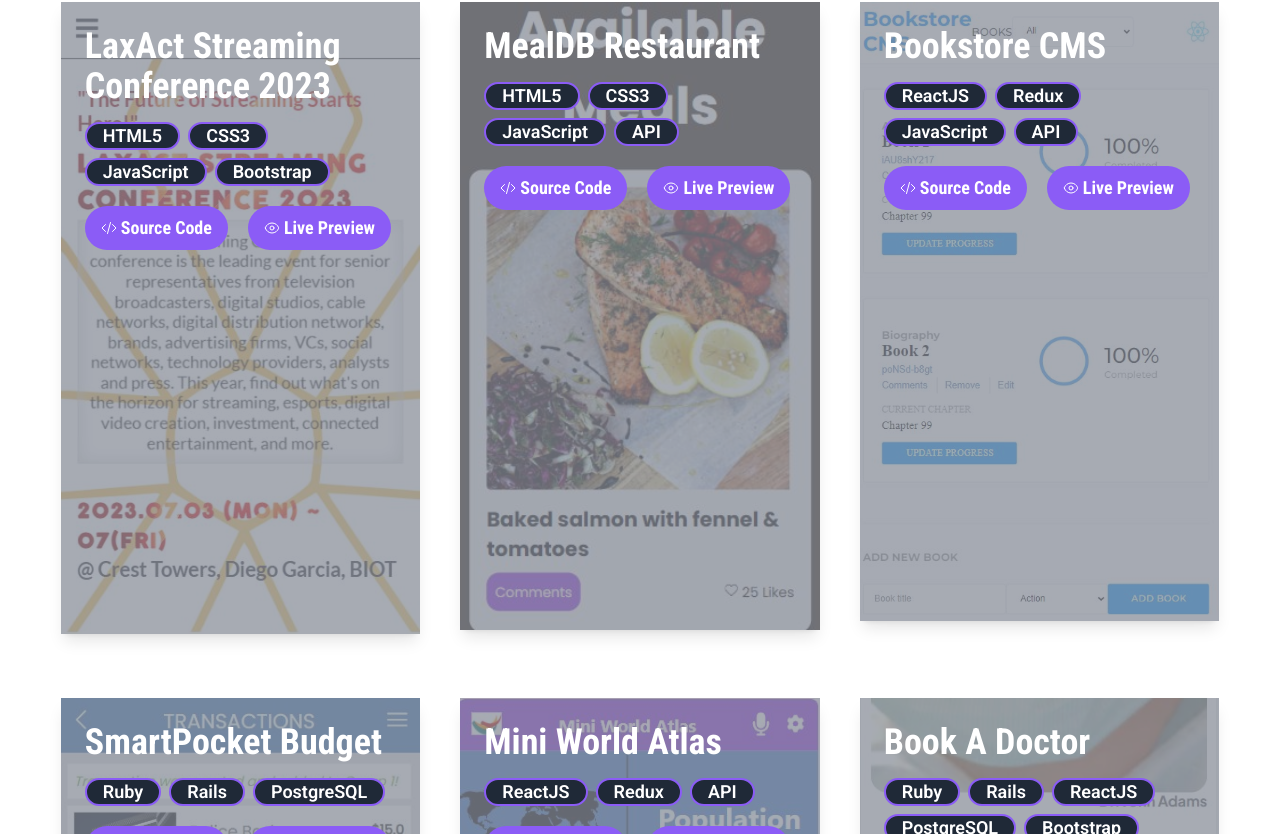
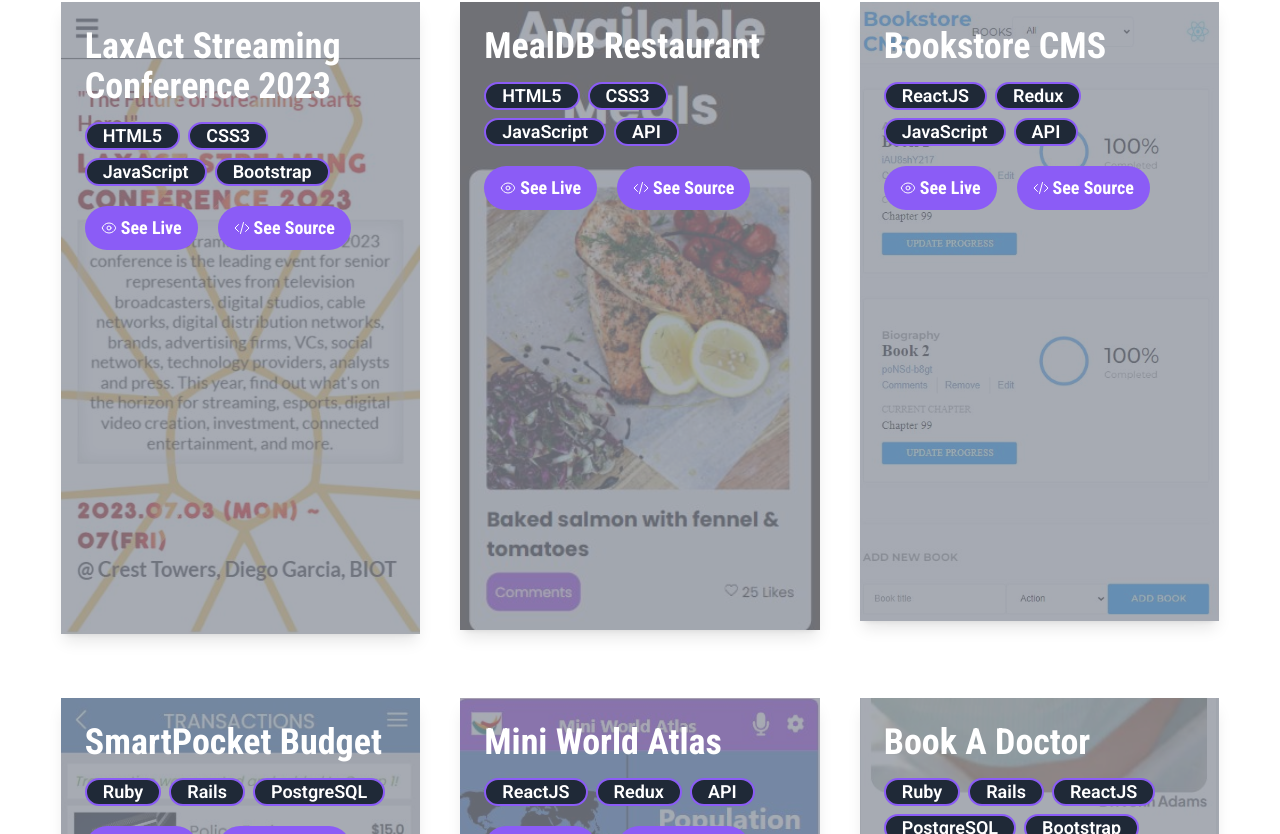
Before and after one commit to katarighe/my-portfolio-website, a React (Vite) app: page /portfolio in a window 1280 px wide. Shown: the part 1026-1860 px from the top of the page. Built offline with nearby package versions, Linux system fonts and the light colour scheme.

Commit message:
Update and realign the portfolio

```diff
--- a/src/pages/Home.jsx
+++ b/src/pages/Home.jsx
@@ -257,22 +257,22 @@ function Home() {
                         ))}
                         <div className="mt-4 flex justify-start gap-5 self-end text-sm ">
                           <a
+                            href={item.live}
+                            rel="noreferrer"
+                            target="_blank"
+                            className="font-bold flex gap-1 font-robotoCondensed hover:scale-110 transition-transform duration-300 text-lg bg-violet-500 hover:bg-violet-900 text-white py-2 px-4 rounded-full"
+                          >
+                            <EyeIcon className="w-4" />
+                            See Live
+                          </a>
+                          <a
                             href={item.source}
                             rel="noreferrer"
                             target="_blank"
                             className="font-bold flex gap-1 font-robotoCondensed hover:scale-110 transition-transform duration-300 text-lg bg-violet-500 hover:bg-violet-900 text-white py-2 px-4 rounded-full"
                           >
                             <CodeBracketIcon className="w-4" />
-                            Source Code
-                          </a>
-                          <a
-                            href={item.live}
-                            rel="noreferrer"
-                            target="_blank"
-                            className="font-bold flex gap-1 font-robotoCondensed hover:scale-110 transition-transform duration-300 text-lg bg-violet-500 hover:bg-violet-900 text-white py-2 px-4 rounded-full"
-                          >
-                            <EyeIcon className="w-4" />
-                            Live Preview
+                            See Source
                           </a>
                         </div>
                       </div>
@@ -324,22 +324,22 @@ function Home() {
                     </div>
                     <div className="mt-4 flex justify-start gap-5 text-sm">
                       <a
+                        href={selectedProject.live}
+                        rel="noreferrer"
+                        target="_blank"
+                        className="font-bold flex gap-1 dark:text-white dark:hover:text-black font-robotoCondensed hover:scale-110 transition-transform duration-300 text-lg bg-violet-500 hover:bg-violet-900 text-white py-2 px-4 rounded-full"
+                      >
+                        <EyeIcon className="w-4" />
+                        See Live
+                      </a>
+                      <a
                         href={selectedProject.source}
                         rel="noreferrer"
                         target="_blank"
                         className="font-bold flex gap-1 font-robotoCondensed hover:scale-110 transition-transform duration-300 text-xl bg-violet-500 hover:bg-violet-900 text-white py-2 px-4 rounded-full"
                       >
                         <CodeBracketIcon className="w-4" />
-                        Source Code
-                      </a>
-                      <a
-                        href={selectedProject.live}
-                        rel="noreferrer"
-                        target="_blank"
-                        className="font-bold flex gap-1 dark:text-white dark:hover:text-black font-robotoCondensed hover:scale-110 transition-transform duration-300 text-lg bg-violet-500 hover:bg-violet-900 text-white py-2 px-4 rounded-full"
-                      >
-                        <EyeIcon className="w-4" />
-                        Live Preview
+                        See Source
                       </a>
                     </div>
                     <div className="flex justify-between mt-6 relative top-0">
--- a/src/pages/Portfolio.jsx
+++ b/src/pages/Portfolio.jsx
@@ -15,7 +15,7 @@ import bookstore from "../assets/screenshots/bookstore.jpg";
 import smartpocket from "../assets/screenshots/smartpocket-budget.jpg";
 import worldatlas from "../assets/screenshots/mini-world-atlas.jpg";
 import bookadoctor from "../assets/screenshots/book-a-doctor.jpg";
-import '../assets/styles/animations.css';
+import "../assets/styles/animations.css";
 
 function MyProjects() {
   const [projects] = useState([
@@ -79,7 +79,7 @@ function MyProjects() {
       title: "LaxAct Streaming Conference 2023",
       image: laxact,
       details:
-        "A website that announced for the TV streaming conference organized by laxACT Ltd, which as held on July 2023 at Crest Towers, Diego Garcia, BIOT.",
+        "A website that announced for the TV streaming conference organized by laxACT Ltd, which as held on July 2023 at Crest Towers, Diego Garcia, BIOT. The website is designed to provide attendees with essential details about the summit, including schedules, speakers, venue information, registration, and more.",
       releaseDate: "1 July 2023",
       techStack: "HTML5, CSS3, JavaScript, Bootstrap",
       live: "https://katarighe.github.io/microverse-capstone-project-1/",
@@ -160,9 +160,18 @@ function MyProjects() {
         <div className="container py-10 md:py-15">
           <div className="grid gap-10 md:grid-cols-2 lg:grid-cols-3">
             {sortedProjects.map((item, index) => (
-              <div className="animate__animated animate__fadeInRight" key={item.id} onClick={() => openModal(index)}>
+              <div
+                className="animate__animated animate__fadeInRight"
+                key={item.id}
+                onClick={() => openModal(index)}
+              >
                 <div className="relative mb-6 overflow-hidden bg-cover bg-no-repeat bg-gray-500 shadow-lg">
-                  <img src={item.image} style={{ opacity: 0.3 }} alt={item.title} className="w-full" />
+                  <img
+                    src={item.image}
+                    style={{ opacity: 0.3 }}
+                    alt={item.title}
+                    className="w-full"
+                  />
                   <div className="absolute inset-0 h-full w-full overflow-hidden bg-fixed transition duration-300 ease-in-out bg-[hsla(0,0%,99%,0.15)]">
                     <div className="flex h-full items-start justify-start">
                       <div className="m-6 text-white">
@@ -182,22 +191,22 @@ function MyProjects() {
                         ))}
                         <div className="mt-4 flex justify-start gap-5 self-end text-sm">
                           <a
+                            href={item.live}
+                            rel="noreferrer"
+                            target="_blank"
+                            className="font-bold flex gap-1 font-robotoCondensed hover:scale-110 transition-transform duration-300 text-lg bg-violet-500 hover:bg-violet-900 text-white py-2 px-4 rounded-full"
+                          >
+                            <EyeIcon className="w-4" />
+                            See Live
+                          </a>
+                          <a
                             href={item.source}
                             rel="noreferrer"
                             target="_blank"
                             className="font-bold flex gap-1 font-robotoCondensed hover:scale-110 transition-transform duration-300 text-lg bg-violet-500 hover:bg-violet-900 text-white py-2 px-4 rounded-full"
                           >
                             <CodeBracketIcon className="w-4" />
-                            Source Code
-                          </a>
-                          <a
-                            href={item.live}
-                            rel="noreferrer"
-                            target="_blank"
-                            className="font-bold flex gap-1 font-robotoCondensed hover:scale-110 transition-transform duration-300 text-lg bg-violet-500 hover:bg-violet-900 text-white py-2 px-4 rounded-full"
-                          >
-                            <EyeIcon className="w-4" />
-                            Live Preview
+                            See Source
                           </a>
                         </div>
                       </div>
@@ -249,22 +258,22 @@ function MyProjects() {
                     </div>
                     <div className="mt-4 flex justify-start gap-5 text-sm">
                       <a
+                        href={selectedProject.live}
+                        rel="noreferrer"
+                        target="_blank"
+                        className="font-bold flex gap-1 font-robotoCondensed hover:scale-110 transition-transform duration-300 text-xl bg-violet-500 hover:bg-violet-900 text-white py-2 px-4 rounded-full"
+                      >
+                        <EyeIcon className="w-4" />
+                        See Live
+                      </a>
+                      <a
                         href={selectedProject.source}
                         rel="noreferrer"
                         target="_blank"
                         className="font-bold flex gap-1 font-robotoCondensed hover:scale-110 transition-transform duration-300 text-xl bg-violet-500 hover:bg-violet-900 text-white py-2 px-4 rounded-full"
                       >
                         <CodeBracketIcon className="w-4" />
-                        Source Code
-                      </a>
-                      <a
-                        href={selectedProject.live}
-                        rel="noreferrer"
-                        target="_blank"
-                        className="font-bold flex gap-1 font-robotoCondensed hover:scale-110 transition-transform duration-300 text-xl bg-violet-500 hover:bg-violet-900 text-white py-2 px-4 rounded-full"
-                      >
-                        <EyeIcon className="w-4" />
-                        Live Preview
+                        See Source
                       </a>
                     </div>
                     <div className="flex justify-between mt-6 relative top-0">
```
